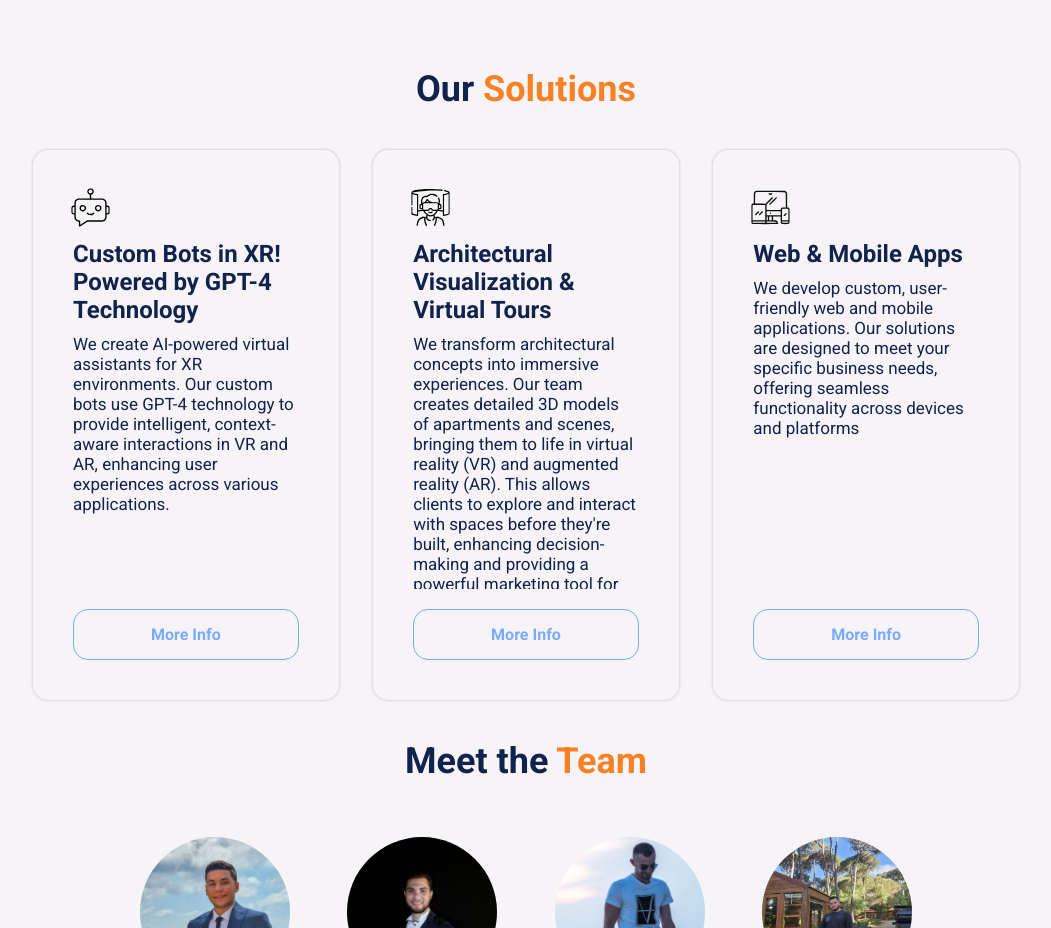
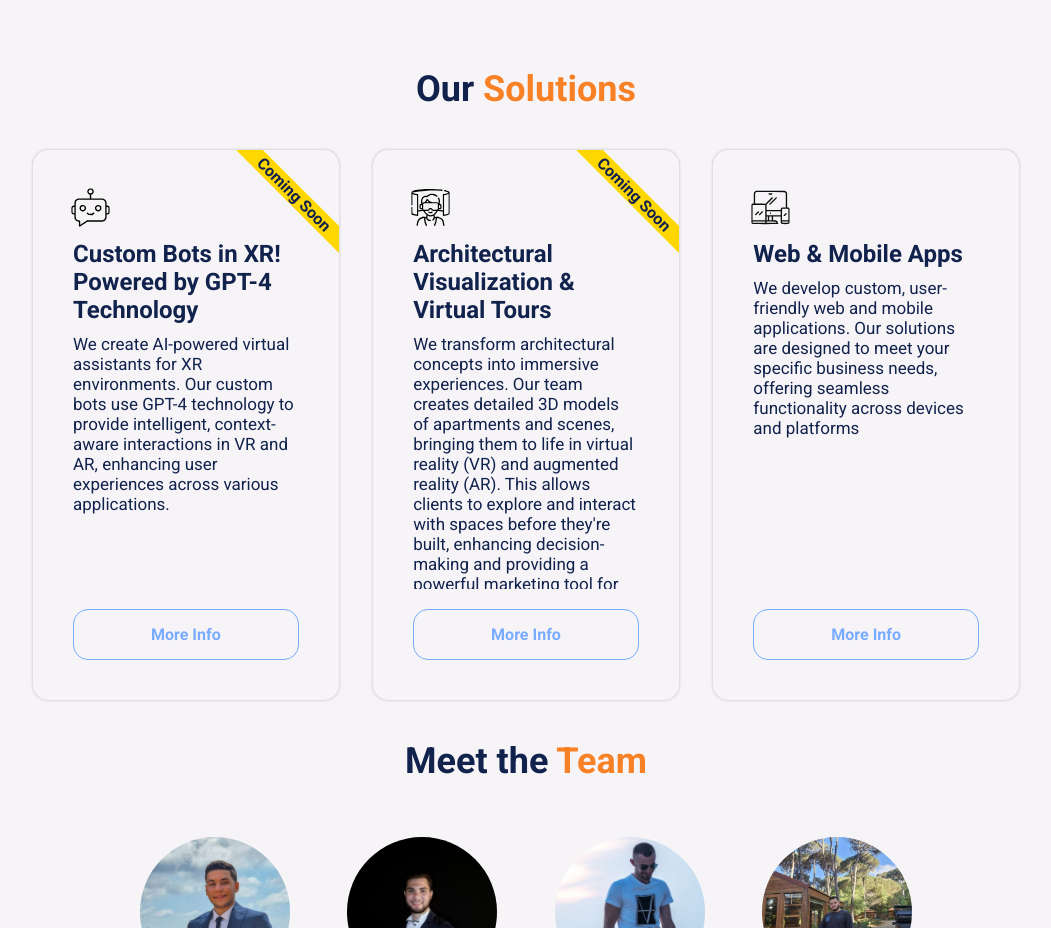
Before and after one commit to rabeeqiblawi/portfolio-nextjs, a Next.js app: page / in a window 1280 px wide. Shown: the part 1620-2548 px from the top of the page, without its empty margins (114-1165 px from the left). Built offline with nearby package versions, Linux system fonts and the light colour scheme.

Commit message:
add comingSoon field on config data

```diff
--- a/src/components/servicesSection/servicesSection.jsx
+++ b/src/components/servicesSection/servicesSection.jsx
@@ -22,7 +22,7 @@ const ServicesSection = ({isHidden, headerTitle, headerHighlightedWord, headerID
                         description={service.description}
                         actionText={service.actionText}
                         actionLink={service.actionLink}
-                        comingSoon={project.comingSoon}
+                        comingSoon={service.comingSoon}
                     />
                 ))}
             </div>
--- a/src/config.js
+++ b/src/config.js
@@ -135,7 +135,8 @@ export const config = {
                     actionLink: "https://example.com/digital-marketing-services",
                     actionText: "Learn More",
                     isHidden: false,
-                    visibleHome: true
+                    visibleHome: true,
+                    comingSoon: false
                 },
                 {
                     title: "Cloud Computing Solutions",
@@ -144,7 +145,8 @@ export const config = {
                     actionLink: "https://example.com/cloud-computing-services",
                     actionText: "Get Started",
                     isHidden: false,
-                    visibleHome: true
+                    visibleHome: true,
+                    comingSoon: false
                 },
                 {
                     title: "Virtual Reality Development",
@@ -153,7 +155,8 @@ export const config = {
                     actionLink: "https://example.com/vr-development-services",
                     actionText: "See Our Work",
                     isHidden: false,
-                    visibleHome: true
+                    visibleHome: true,
+                    comingSoon: false
                 },
                 {
                     title: "WordPress Development",
@@ -162,7 +165,8 @@ export const config = {
                     actionLink: "https://example.com/digital-marketing-services",
                     actionText: "Learn More",
                     isHidden: false,
-                    visibleHome: true
+                    visibleHome: true,
+                    comingSoon: false
                 },
                 {
                     title: "Headles Wordpress Migration",
@@ -171,7 +175,8 @@ export const config = {
                     actionLink: "https://example.com/cloud-computing-services",
                     actionText: "Get Started",
                     isHidden: false,
-                    visibleHome: true
+                    visibleHome: true,
+                    comingSoon: false
                 },
                 {
                     title: "Mobile App Development",
@@ -180,58 +185,68 @@ export const config = {
                     actionLink: "https://example.com/vr-development-services",
                     actionText: "See Our Work",
                     isHidden: false,
-                    visibleHome: true
+                    visibleHome: true,
+                    comingSoon: false
                 },
                 {
-                    "title": "Custom Bot Development",
-                    "description": "We build custom bots for Discord, Telegram, and WhatsApp, powered by ChatGPT. These bots enhance community engagement and automate tasks, tailored to your specific needs. Integrate seamlessly with your platform and let us create a smart, responsive bot to streamline your interactions.",
-                    "icon": "/icons/bot.svg",
-                    "actionLink": "https://example.com/bot-development-services",
-                    "actionText": "Explore Our Bots",
-                    "isHidden": false,
-                    "visibleHome": true
-                }, {
-                    "title": "Local AI Document Retrieval",
-                    "description": "We offer local AI-powered document retrieval solutions that ensure privacy and data security. Our system allows you to efficiently search and access your documents while keeping all data stored securely on your premises. Enhance your document management with a solution that prioritizes your privacy.",
-                    "icon": "/icons/ai-file-type-svgrepo-com.svg",
-                    "actionLink": "https://example.com/local-ai-document-retrieval",
-                    "actionText": "Learn More",
-                    "isHidden": false,
-                    "visibleHome": true
-                }, {
-                    "title": "AR Product Visualization",
-                    "description": "We offer advanced AR product visualization services, including solutions for restaurants and jewelry. Enhance customer experiences by showcasing products in 3D, allowing users to interact with and visualize items before making decisions. Our AR technology brings your offerings to life, whether for dining, jewelry, or other industries.",
-                    "icon": "/icons/ar-svgrepo-com.svg",
-                    "actionLink": "https://example.com/ar-product-visualization",
-                    "actionText": "Discover AR Solutions",
-                    "isHidden": false,
-                    "visibleHome": true
+                    title: "Custom Bot Development",
+                    description: "We build custom bots for Discord, Telegram, and WhatsApp, powered by ChatGPT. These bots enhance community engagement and automate tasks, tailored to your specific needs. Integrate seamlessly with your platform and let us create a smart, responsive bot to streamline your interactions.",
+                    icon: "/icons/bot.svg",
+                    actionLink: "https://example.com/bot-development-services",
+                    actionText: "Explore Our Bots",
+                    isHidden: false,
+                    visibleHome: true,
+                    comingSoon: false
                 },
                 {
-                    "title": "Software Development Consultation",
-                    "description": "We offer expert consultation services for all your software development needs. Whether you’re starting a new project or enhancing an existing one, our team provides tailored advice on strategy, technology, and implementation. Let us guide you through the development process and help you achieve your software goals with confidence.",
-                    "icon": "/icons/woman-to-consult-svgrepo-com.svg",
-                    "actionLink": "https://example.com/software-development-consultation",
-                    "actionText": "Schedule a Consultation",
-                    "isHidden": false,
-                    "visibleHome": true
-                }, {
-                    "title": "Yearly Maintenance Contracts",
-                    "description": "Our yearly maintenance contracts provide ongoing support and updates to keep your software running smoothly. Choose from our plans for essential or comprehensive support tailored to your needs.",
-                    "icon": "/icons/fix-ios11-iphone-svgrepo-com.svg",
-                    "actionLink": "https://example.com/yearly-maintenance-contracts",
-                    "actionText": "Explore Our Plans",
-                    "isHidden": false,
-                    "visibleHome": true
+                    title: "Local AI Document Retrieval",
+                    description: "We offer local AI-powered document retrieval solutions that ensure privacy and data security. Our system allows you to efficiently search and access your documents while keeping all data stored securely on your premises. Enhance your document management with a solution that prioritizes your privacy.",
+                    icon: "/icons/ai-file-type-svgrepo-com.svg",
+                    actionLink: "https://example.com/local-ai-document-retrieval",
+                    actionText: "Learn More",
+                    isHidden: false,
+                    visibleHome: true,
+                    comingSoon: false
                 },
                 {
-                    "title": "Coaching & Teaching Services",
-                    "description": "We offer expert coaching and teaching services to guide you through web, mobile, AI, and XR projects. Join our community for ongoing support and learning opportunities. Whether you're looking to enhance your skills or drive your business forward, our personalized coaching helps you achieve your goals with confidence.",
-                    "icon": "/icons/teach-svgrepo-com.svg",
-                    "actionLink": "https://example.com/coaching-teaching-services",
-                    "actionText": "Learn More",
-                    "isHidden": false,
-                    "visibleHome": true
+                    title: "AR Product Visualization",
+                    description: "We offer advanced AR product visualization services, including solutions for restaurants and jewelry. Enhance customer experiences by showcasing products in 3D, allowing users to interact with and visualize items before making decisions. Our AR technology brings your offerings to life, whether for dining, jewelry, or other industries.",
+                    icon: "/icons/ar-svgrepo-com.svg",
+                    actionLink: "https://example.com/ar-product-visualization",
+                    actionText: "Discover AR Solutions",
+                    isHidden: false,
+                    visibleHome: true,
+                    comingSoon: false
+                },
+                {
+                    title: "Software Development Consultation",
+                    description: "We offer expert consultation services for all your software development needs. Whether you’re starting a new project or enhancing an existing one, our team provides tailored advice on strategy, technology, and implementation. Let us guide you through the development process and help you achieve your software goals with confidence.",
+                    icon: "/icons/woman-to-consult-svgrepo-com.svg",
+                    actionLink: "https://example.com/software-development-consultation",
+                    actionText: "Schedule a Consultation",
+                    isHidden: false,
+                    visibleHome: true,
+                    comingSoon: false
+                },
+                {
+                    title: "Yearly Maintenance Contracts",
+                    description: "Our yearly maintenance contracts provide ongoing support and updates to keep your software running smoothly. Choose from our plans for essential or comprehensive support tailored to your needs.",
+                    icon: "/icons/fix-ios11-iphone-svgrepo-com.svg",
+                    actionLink: "https://example.com/yearly-maintenance-contracts",
+                    actionText: "Explore Our Plans",
+                    isHidden: false,
+                    visibleHome: true,
+                    comingSoon: false
+                },
+                {
+                    title: "Coaching & Teaching Services",
+                    description: "We offer expert coaching and teaching services to guide you through web, mobile, AI, and XR projects. Join our community for ongoing support and learning opportunities. Whether you're looking to enhance your skills or drive your business forward, our personalized coaching helps you achieve your goals with confidence.",
+                    icon: "/icons/teach-svgrepo-com.svg",
+                    actionLink: "https://example.com/coaching-teaching-services",
+                    actionText: "Learn More",
+                    isHidden: false,
+                    visibleHome: true,
+                    comingSoon: false
                 }
             ]
         },
@@ -252,7 +267,8 @@ export const config = {
                     actionLink: "",
                     actionText: "More Info",
                     isHidden: false,
-                    visibleHome: true
+                    visibleHome: true,
+                    comingSoon: true
                 },
                 {
                     imageUrl: "",
@@ -267,7 +283,8 @@ export const config = {
                     actionLink: "",
                     actionText: "More Info",
                     isHidden: false,
-                    visibleHome: true
+                    visibleHome: true,
+                    comingSoon: true
                 },
                 {
                     imageUrl: "",
@@ -277,7 +294,8 @@ export const config = {
                     actionLink: "https://cyberweavers.choroidstudios.com",
                     actionText: "More Info",
                     isHidden: false,
-                    visibleHome: true
+                    visibleHome: true,
+                    comingSoon: false
                 },
             ]
         },
```
